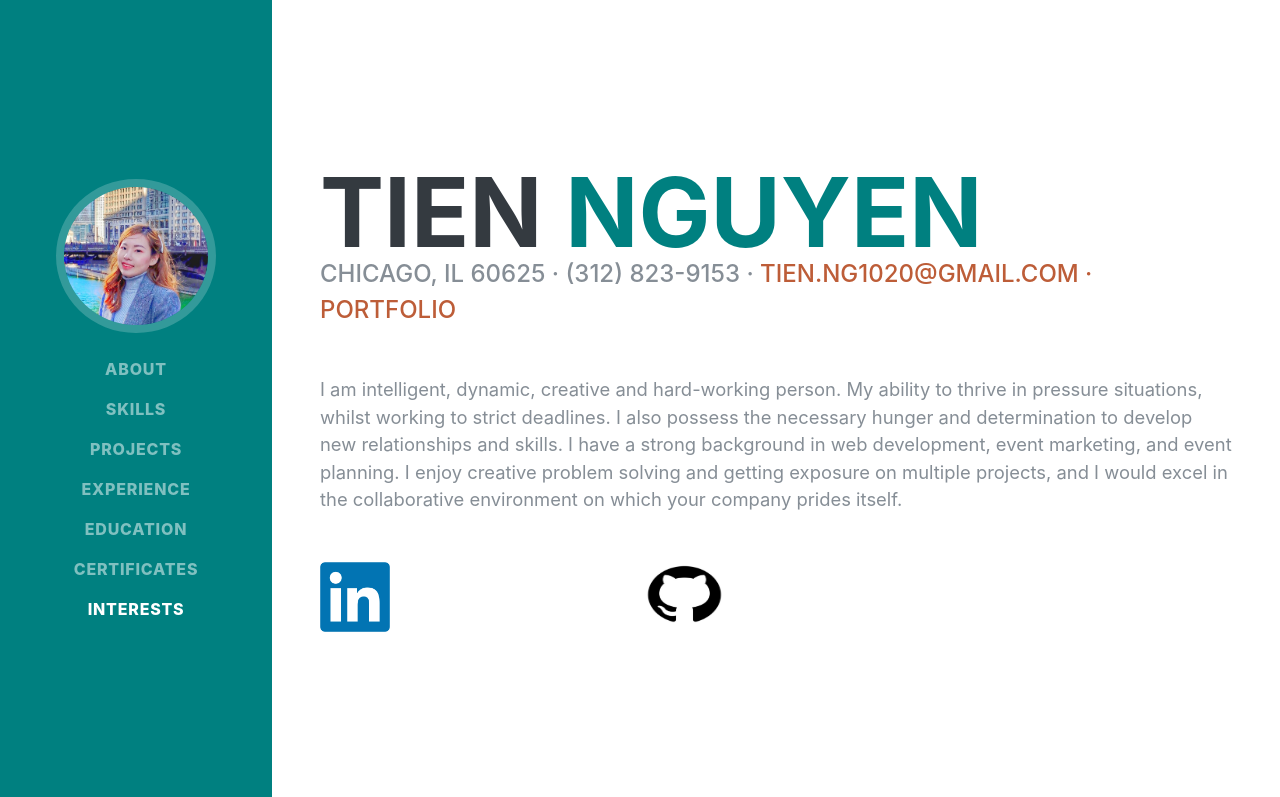
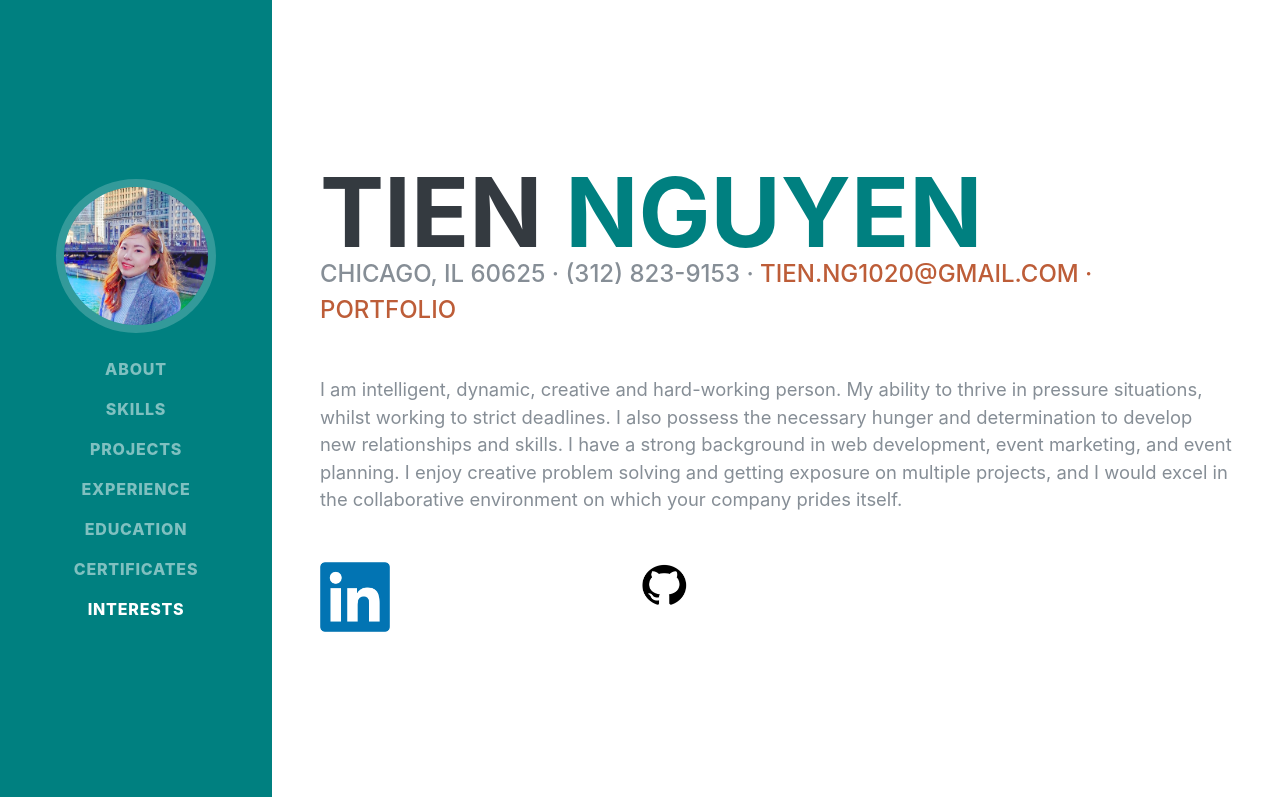
Before and after one commit to tien1020/Tien-s-Portfolio, a website: page public/resume.html in a window 1280 px wide. Shown: the top 797 px of the page. Drawn offline with nearby package versions, Linux system fonts and the light colour scheme; a web font is replaced by a local one.

Commit message:
github logo resume

```diff
--- a/public/css/resume.css
+++ b/public/css/resume.css
@@ -42,8 +42,8 @@ body {
   }
 
   #github-logo{
-    height: 70px;
-    width: 100px;
+    height: 50px;
+    width: 60px;
 }
 
 #linkedin-logo {
```
